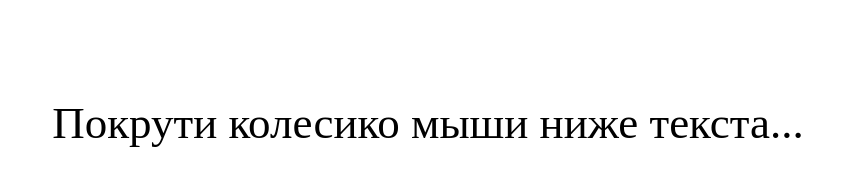
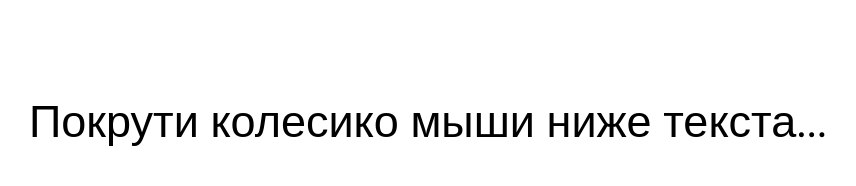
Before and after one commit to yashindows/test, a plain HTML site: page index.html in a window 1280 px wide. Shown: the whole page, without its empty margins (212-1068 px from the left). Drawn offline with nearby package versions, Linux system fonts and the light colour scheme.

Commit message:
Update style.css

```diff
--- a/style.css
+++ b/style.css
@@ -1,10 +1,11 @@
+@import url('https://fonts.googleapis.com/css2?family=Nunito&display=swap');
 * {
     margin: 0;
     padding: 0;
     box-sizing: border-box;
 }
 body {
-    font-family: 'Cera Pro';
+    font-family: 'Nunito', sans-serif;
     display: flex;
     flex-direction: column;
     min-height: 100vh;
```
